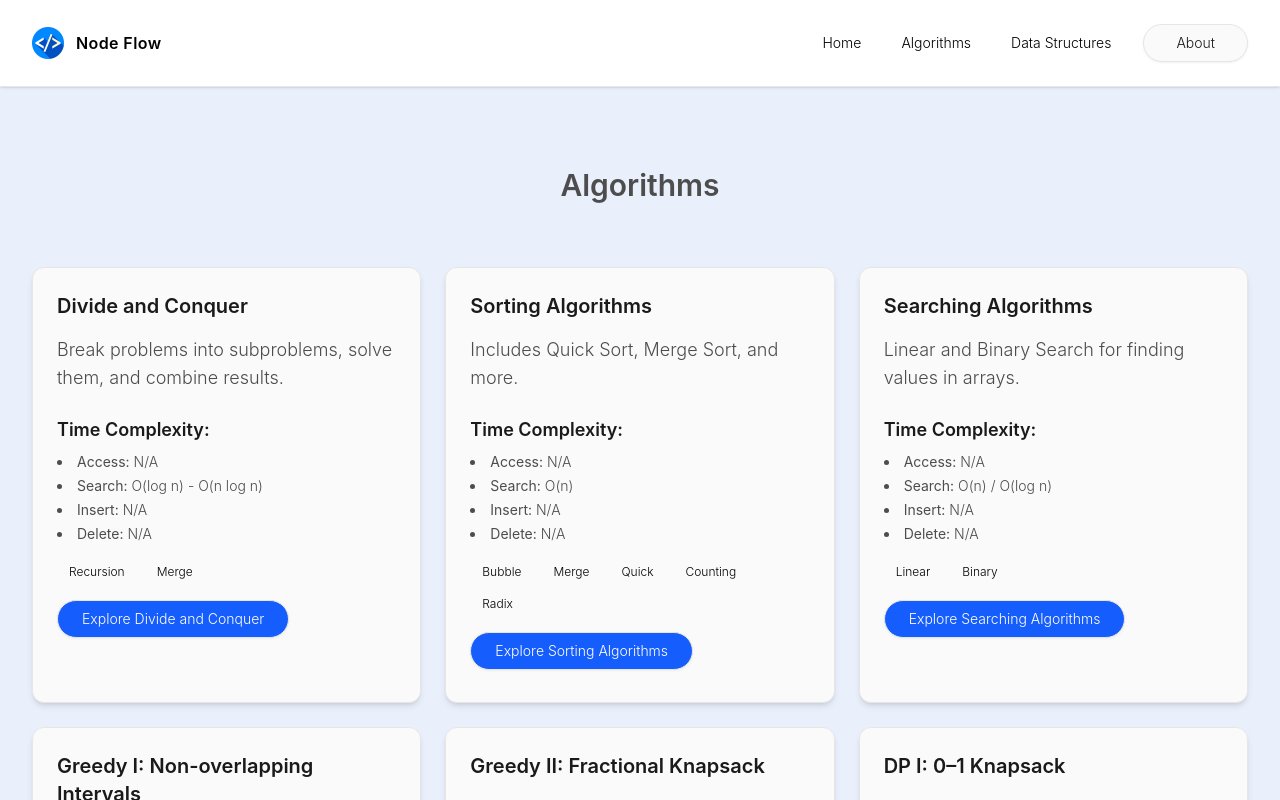
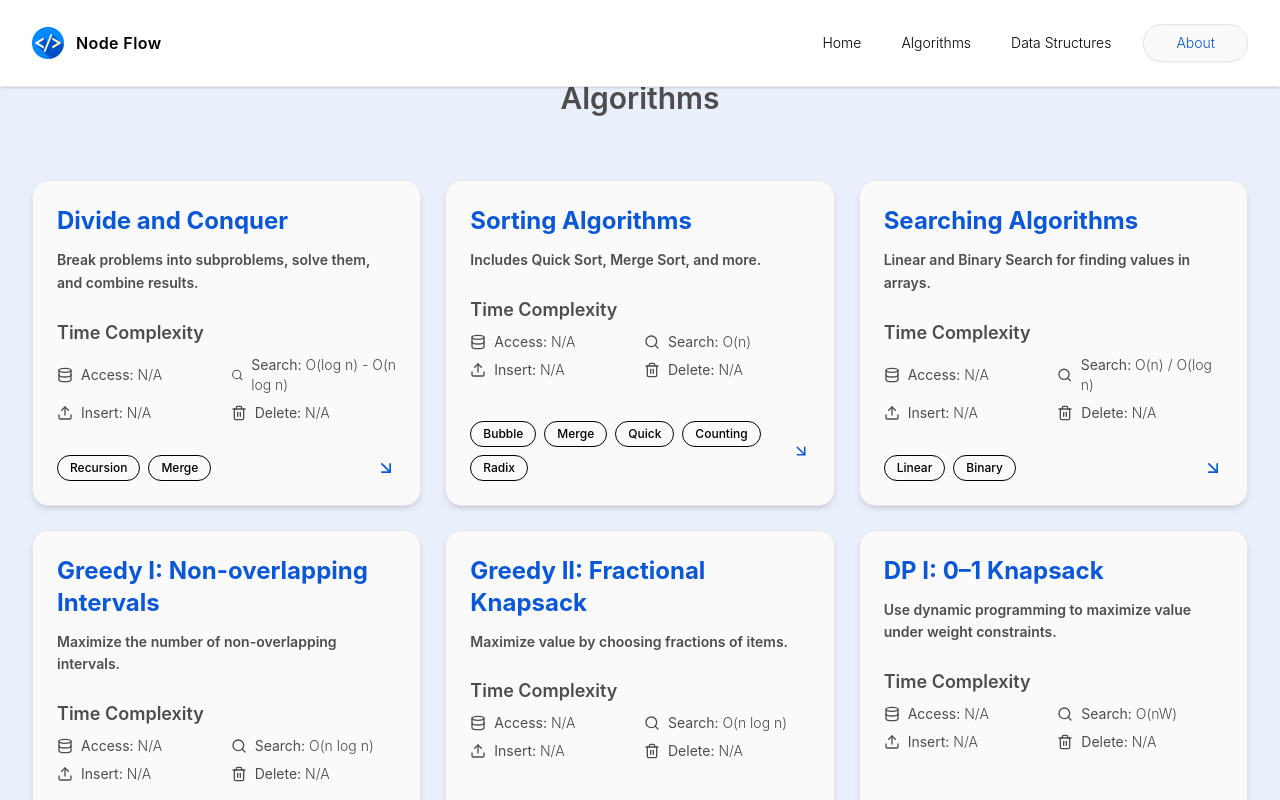
Before and after one commit to oliviafjardine/node-flow, a React (Vite) app: page /algorithms in a window 1280 px wide. Shown: the top 800 px of the page. Built offline with nearby package versions, Linux system fonts and the light colour scheme.

Commit message:
Updated card style readability and added icon and explore arrow

```diff
--- a/src/components/Card.tsx
+++ b/src/components/Card.tsx
@@ -1,5 +1,12 @@
 import React from "react";
 import { Link } from "react-router-dom";
+import {
+  Search,
+  Database,
+  Upload,
+  Trash2,
+  ArrowDownRight,
+} from "lucide-react";
 
 interface CardProps {
   title: string;
@@ -12,58 +19,87 @@ interface CardProps {
   };
   link: string;
   tags?: string[];
+  icon?: React.ReactNode;
 }
 
-const Card: React.FC<CardProps> = ({ title, description, timeComplexity, link, tags = [] }) => {
+const Card: React.FC<CardProps> = ({
+  title,
+  description,
+  timeComplexity,
+  link,
+  tags = [],
+  icon,  // destructure icon
+}) => {
   return (
     <Link
       to={link}
-      className="bg-box p-6 rounded-xl shadow-md border border-[hsl(var(--box-border))] fade-in-left block hover:shadow-lg transition-shadow duration-200 cursor-pointer h-full"
+      className="group flex flex-col h-full rounded-2xl border border-[hsl(var(--box-border))] bg-box p-6 shadow-md transition-all duration-300 hover:shadow-xl hover:-translate-y-1"
     >
-      <h3 className="text-heading-1 text-xl font-semibold mb-4">{title}</h3>
+      {/* Top Content */}
+      <div className="flex-grow">
+        {/* Title with icon */}
+        <div className="mb-3 flex items-center gap-3">
+          {icon && <div className="w-6 h-6 text-heading-1">{icon}</div>}
+          <h3 className="text-2xl font-bold text-heading-1">{title}</h3>
+        </div>
 
-      <p className="text-heading-3 mb-6">{description}</p>
+        {/* Description */}
+        <p className="mb-6 text-sm font-semibold text-heading-3 leading-relaxed">{description}</p>
 
-      <div className="mb-4">
-        <h4 className="text-heading-1 font-semibold mb-2">Time Complexity:</h4>
-        <ul className="text-heading-3 text-sm list-disc list-inside space-y-1">
+        {/* Time Complexity */}
+        <div className="mb-6">
+          <h4 className="mb-2 text-heading-2 font-semibold">Time Complexity</h4>
+          <ul className="grid grid-cols-2 gap-2 text-sm text-heading-3">
             {timeComplexity.access && (
-            <li>
+              <li className="flex items-center gap-2">
+                <Database className="w-4 h-4 text-heading-2" />
+                <span>
                   <strong>Access:</strong> {timeComplexity.access}
+                </span>
               </li>
             )}
             {timeComplexity.search && (
-            <li>
+              <li className="flex items-center gap-2">
+                <Search className="w-4 h-4 text-heading-2" />
+                <span>
                   <strong>Search:</strong> {timeComplexity.search}
+                </span>
               </li>
             )}
             {timeComplexity.insert && (
-            <li>
+              <li className="flex items-center gap-2">
+                <Upload className="w-4 h-4 text-heading-2" />
+                <span>
                   <strong>Insert:</strong> {timeComplexity.insert}
+                </span>
               </li>
             )}
             {timeComplexity.delete && (
-            <li>
+              <li className="flex items-center gap-2">
+                <Trash2 className="w-4 h-4 text-heading-2" />
+                <span>
                   <strong>Delete:</strong> {timeComplexity.delete}
+                </span>
               </li>
             )}
           </ul>
         </div>
+      </div>
 
-      {tags.length > 0 && (
-        <div className="flex flex-wrap gap-2 mb-4">
+      {/* Bottom Row: Tags + Arrow */}
+      <div className="mt-2 flex items-center justify-between">
+        <div className="flex flex-wrap gap-2">
           {tags.map((tag, i) => (
             <span
               key={i}
-              className="text-xs px-3 py-1 rounded-full bg-heading-2 text-heading-4"
+              className="rounded-full bg-heading-2/10 text-heading-4 px-3 py-1 text-xs font-medium border border-heading-2"
             >
               {tag}
             </span>
           ))}
         </div>
-      )}
-
-      <span className="btn inline-block text-sm px-6 py-2 rounded-full">Explore {title}</span>
+        <ArrowDownRight className="w-5 h-5 text-heading-1 group-hover:translate-x-1 transition-transform duration-300" />
+      </div>
     </Link>
   );
 };
--- a/src/components/Hero.tsx
+++ b/src/components/Hero.tsx
@@ -9,7 +9,7 @@ const Hero = () => {
   };
 
   return (
-    <section className="relative min-h-[calc(100vh-4rem)] flex items-center justify-center text-center">
+    <section className="relative min-h-screen py-24 flex items-center justify-center text-center">
       <div className="mx-auto max-w-7xl px-4 sm:px-6 lg:px-8">
         <h1 className="text-4xl md:text-5xl font-bold mb-4">
           Learn Data Structures & Algorithms{" "}
@@ -23,7 +23,7 @@ const Hero = () => {
       {/* Scroll Button */}
       <button
         onClick={scrollToNext}
-        className="absolute bottom-12 left-1/2 transform -translate-x-1/2 bg-blue-600 hover:bg-blue-700 text-white p-3 rounded-full shadow-lg transition"
+        className="absolute bottom-4 left-1/2 transform -translate-x-1/2 bg-blue-600 hover:bg-blue-700 text-white p-3 rounded-full shadow-lg transition"
         aria-label="Scroll to next section"
       >
         <ChevronDown className="w-6 h-6" />
--- a/src/components/Layout.tsx
+++ b/src/components/Layout.tsx
@@ -8,7 +8,7 @@ interface LayoutProps {
 
 const Layout = ({ children }: LayoutProps) => {
   return (
-    <div className="relative flex flex-col min-h-screen overflow-x-hidden">
+    <div className="flex flex-col min-h-screen overflow-x-hidden">
       {/* Fixed background image for smooth scrolling */}
       <div
         aria-hidden="true"
--- a/src/components/Navbar.tsx
+++ b/src/components/Navbar.tsx
@@ -33,7 +33,7 @@ const Navbar = () => {
   const toggleMobileMenu = () => setIsMobileMenuOpen(prev => !prev);
 
   return (
-    <nav className="bg-footer py-6 mt-auto z-20 shadow-sm border-b border-gray-200">
+    <nav className="fixed top-0 w-full z-50 bg-footer py-6 shadow-sm border-b border-gray-200">
       <div className="mx-auto max-w-7xl px-4 sm:px-6 lg:px-8 flex justify-between items-center">
         <Link
           to="/"
--- a/src/components/sections/DataStructuresSection.tsx
+++ b/src/components/sections/DataStructuresSection.tsx
@@ -1,153 +1,103 @@
-import React from "react";
-import Card from "../Card";
+import {
+  Grid,
+  Link as LinkIcon,
+  Layers,
+  Repeat,
+  Hash,
+  Share2,
+  TreeDeciduous,
+  ShieldCheck,
+  ArrowUpDown,
+  Search,
+} from "lucide-react";
 
 const dataStructures = [
   {
     title: "Arrays",
     description: "Linear collection of elements stored in contiguous memory locations",
-    timeComplexity: {
-      access: "O(1)",
-      search: "O(n)",
-      insert: "O(n)",
-      delete: "O(n)",
-    },
+    timeComplexity: { access: "O(1)", search: "O(n)", insert: "O(n)", delete: "O(n)" },
     link: "/visualizations/arrays",
     tags: ["Static", "Contiguous"],
+    icon: <Grid className="w-6 h-6 text-heading-1" />,
   },
   {
     title: "Linked Lists",
     description: "Nodes connected by pointers. Good for dynamic memory usage.",
-    timeComplexity: {
-      access: "O(n)",
-      search: "O(n)",
-      insert: "O(1)",
-      delete: "O(1)",
-    },
+    timeComplexity: { access: "O(n)", search: "O(n)", insert: "O(1)", delete: "O(1)" },
     link: "/visualizations/linked-lists",
     tags: ["Dynamic", "Pointers"],
+    icon: <LinkIcon className="w-6 h-6 text-heading-1" />,
   },
   {
     title: "Stacks",
     description: "LIFO structure used in recursion, parsing, and undo features.",
-    timeComplexity: {
-      access: "O(n)",
-      search: "O(n)",
-      insert: "O(1)",
-      delete: "O(1)",
-    },
+    timeComplexity: { access: "O(n)", search: "O(n)", insert: "O(1)", delete: "O(1)" },
     link: "/visualizations/stacks",
     tags: ["LIFO", "Push/Pop"],
+    icon: <Layers className="w-6 h-6 text-heading-1" />,
   },
   {
     title: "Queues",
     description: "FIFO structure used in task scheduling and BFS.",
-    timeComplexity: {
-      access: "O(n)",
-      search: "O(n)",
-      insert: "O(1)",
-      delete: "O(1)",
-    },
+    timeComplexity: { access: "O(n)", search: "O(n)", insert: "O(1)", delete: "O(1)" },
     link: "/visualizations/queues",
     tags: ["FIFO", "Enqueue/Dequeue"],
+    icon: <Repeat className="w-6 h-6 text-heading-1" />,
   },
   {
     title: "Maps & Hash Tables",
     description: "Key-value pairs allowing fast lookups via hashing.",
-    timeComplexity: {
-      access: "N/A",
-      search: "O(1)",
-      insert: "O(1)",
-      delete: "O(1)",
-    },
+    timeComplexity: { access: "N/A", search: "O(1)", insert: "O(1)", delete: "O(1)" },
     link: "/visualizations/hash-tables",
     tags: ["Hashing", "Dictionaries"],
+    icon: <Hash className="w-6 h-6 text-heading-1" />,
   },
   {
     title: "Graphs",
     description: "Nodes and edges used to represent relationships and networks.",
-    timeComplexity: {
-      access: "O(1)",
-      search: "O(V+E)",
-      insert: "O(1)",
-      delete: "O(E)",
-    },
+    timeComplexity: { access: "O(1)", search: "O(V+E)", insert: "O(1)", delete: "O(E)" },
     link: "/visualizations/graphs",
     tags: ["Nodes", "Edges"],
+    icon: <Share2 className="w-6 h-6 text-heading-1" />,
   },
   {
     title: "Trees",
     description: "Hierarchical structures ideal for searching and sorting.",
-    timeComplexity: {
-      access: "O(log n)",
-      search: "O(log n)",
-      insert: "O(log n)",
-      delete: "O(log n)",
-    },
+    timeComplexity: { access: "O(log n)", search: "O(log n)", insert: "O(log n)", delete: "O(log n)" },
     link: "/visualizations/trees",
     tags: ["Hierarchy", "Non-linear"],
+    icon: <TreeDeciduous className="w-6 h-6 text-heading-1" />,
   },
   {
     title: "Binary Trees & BSTs",
     description: "Binary trees with sorted node structure.",
-    timeComplexity: {
-      access: "O(log n)",
-      search: "O(log n)",
-      insert: "O(log n)",
-      delete: "O(log n)",
-    },
+    timeComplexity: { access: "O(log n)", search: "O(log n)", insert: "O(log n)", delete: "O(log n)" },
     link: "/visualizations/binary-trees",
     tags: ["Binary", "Sorted"],
+    icon: <TreeDeciduous className="w-6 h-6 text-heading-1" />,
   },
   {
     title: "Self-balancing Trees",
     description: "AVL, Red-Black, and Splay trees auto-balance to keep operations fast.",
-    timeComplexity: {
-      access: "O(log n)",
-      search: "O(log n)",
-      insert: "O(log n)",
-      delete: "O(log n)",
-    },
+    timeComplexity: { access: "O(log n)", search: "O(log n)", insert: "O(log n)", delete: "O(log n)" },
     link: "/visualizations/self-balancing-trees",
     tags: ["AVL", "Red-Black", "Splay"],
+    icon: <ShieldCheck className="w-6 h-6 text-heading-1" />,
   },
   {
     title: "Heaps",
     description: "Tree-based structures for fast min/max retrieval.",
-    timeComplexity: {
-      access: "O(1)",
-      search: "O(n)",
-      insert: "O(log n)",
-      delete: "O(log n)",
-    },
+    timeComplexity: { access: "O(1)", search: "O(n)", insert: "O(log n)", delete: "O(log n)" },
     link: "/visualizations/heaps",
     tags: ["Priority Queue", "Binary Heap"],
+    icon: <ArrowUpDown className="w-6 h-6 text-heading-1" />,
   },
   {
     title: "Tries",
     description: "Prefix trees used in string search and autocomplete.",
-    timeComplexity: {
-      access: "O(L)",
-      search: "O(L)",
-      insert: "O(L)",
-      delete: "O(L)",
-    },
+    timeComplexity: { access: "O(L)", search: "O(L)", insert: "O(L)", delete: "O(L)" },
     link: "/visualizations/tries",
     tags: ["Prefix Tree", "Strings"],
+    icon: <Search className="w-6 h-6 text-heading-1" />,
   },
 ];
-
-const DataStructuresSection: React.FC = () => {
-  return (
-    <section className="mx-auto max-w-7xl px-4 sm:px-6 lg:px-8 py-12">
-      <h2 className="text-heading-2 text-4xl mb-8 text-center fade-in py-8">Data Structures</h2>
-      <div className="grid gap-6 md:grid-cols-2 lg:grid-cols-3">
-        {dataStructures.map((ds) => (
-          <Card key={ds.title} {...ds} />
-        ))}
-      </div>
-    </section>
-  );
-};
-
-
-export default DataStructuresSection;
--- a/src/index.css
+++ b/src/index.css
@@ -5,7 +5,7 @@
     --color-box: 225 0% 98%;
     --box-border: 225 0% 90%;
     --box-shadow: 225 0% 90% / 0.5;
-    --heading-1: 225 0% 10%;
+    --heading-1: 218 90% 45%;
     --heading-2: 225 0% 30%;
     --heading-3: 225 0% 30%;
     --heading-4: 225 0% 10%;
@@ -123,6 +123,12 @@
     }
 }
 
+html, body, #root {
+  height: 100%;
+  overflow-x: hidden;
+}
+
+
 html {
     scroll-behavior: smooth;
 }
```
Lines whose indentation alone changed are shown as unchanged.
